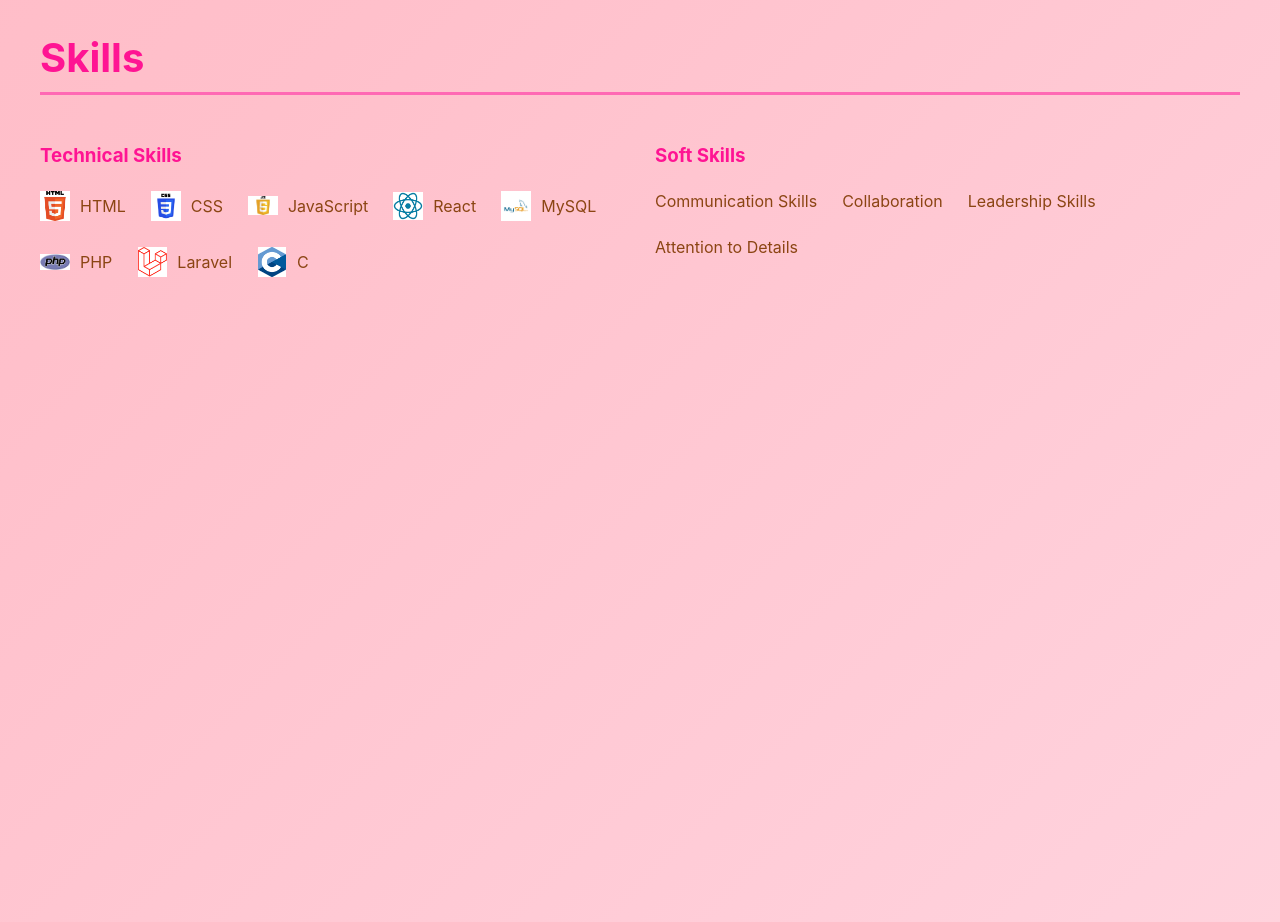
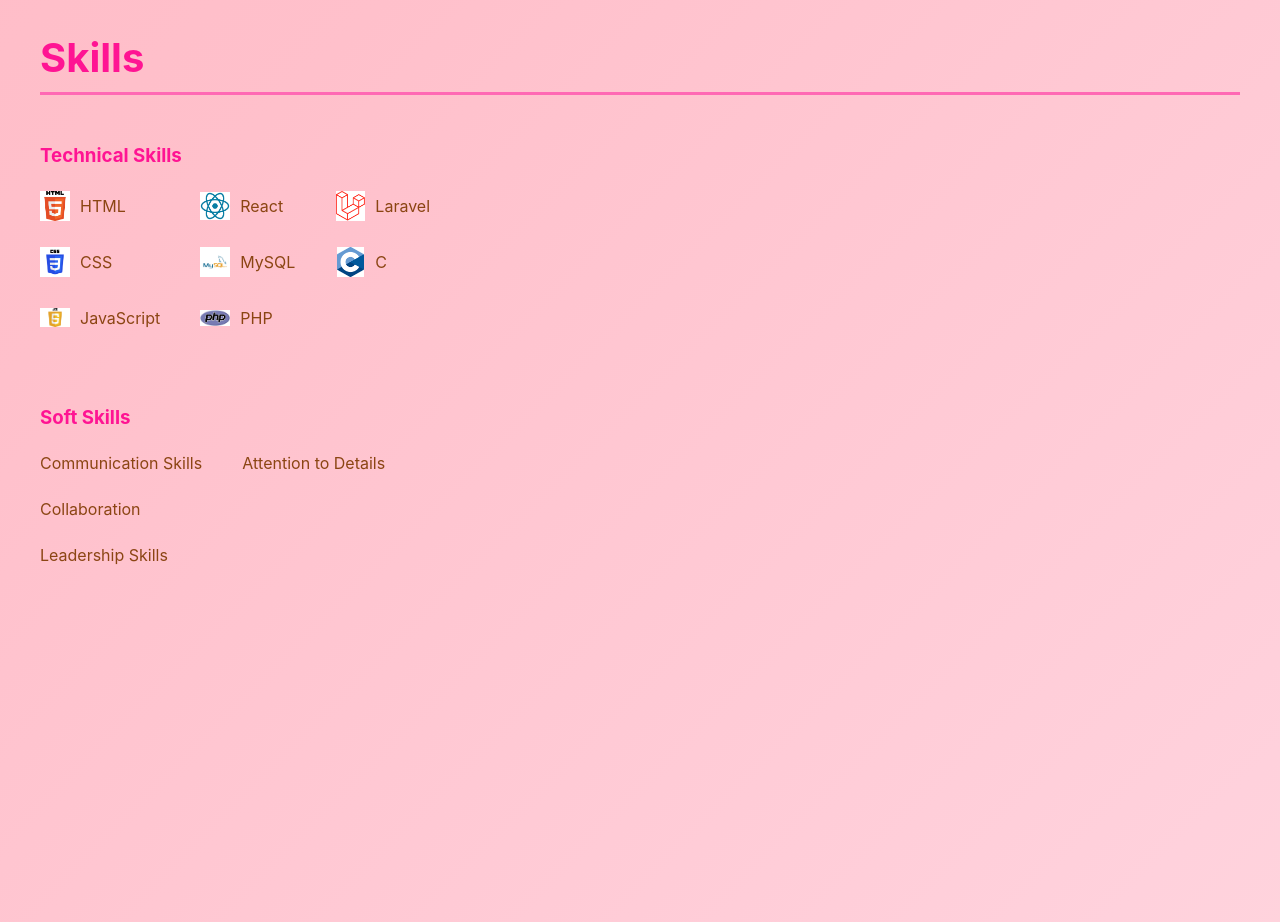
Before and after one commit to jasing-alt/my-portfolio, a React (Create React App) app: page / in a window 1280 px wide. Shown: the part 1260-2182 px from the top of the page. Built offline with nearby package versions, Linux system fonts and the light colour scheme.

Commit message:
Flow skills into columns of three
Co-Authored-By: Jassy Faburada <jassyfaburada@gmail.com>

```diff
--- a/src/App.css
+++ b/src/App.css
@@ -147,8 +147,8 @@ section h2 {
 }
 
 .skills-container {
-  display: grid;
-  grid-template-columns: repeat(auto-fit, minmax(250px, 1fr));
+  display: flex;
+  flex-direction: column;
   gap: 30px;
   margin-top: 20px;
 }
@@ -168,9 +168,12 @@ section h2 {
 .skill-category ul {
   list-style: none;
   padding: 0;
-  display: flex;
-  flex-wrap: wrap;
-  gap: 10px 25px;
+  display: grid;
+  grid-auto-flow: column;
+  grid-template-rows: repeat(3, auto);
+  grid-auto-columns: max-content;
+  justify-content: start;
+  gap: 10px 40px;
 }
 
 .skill-category li {
```
